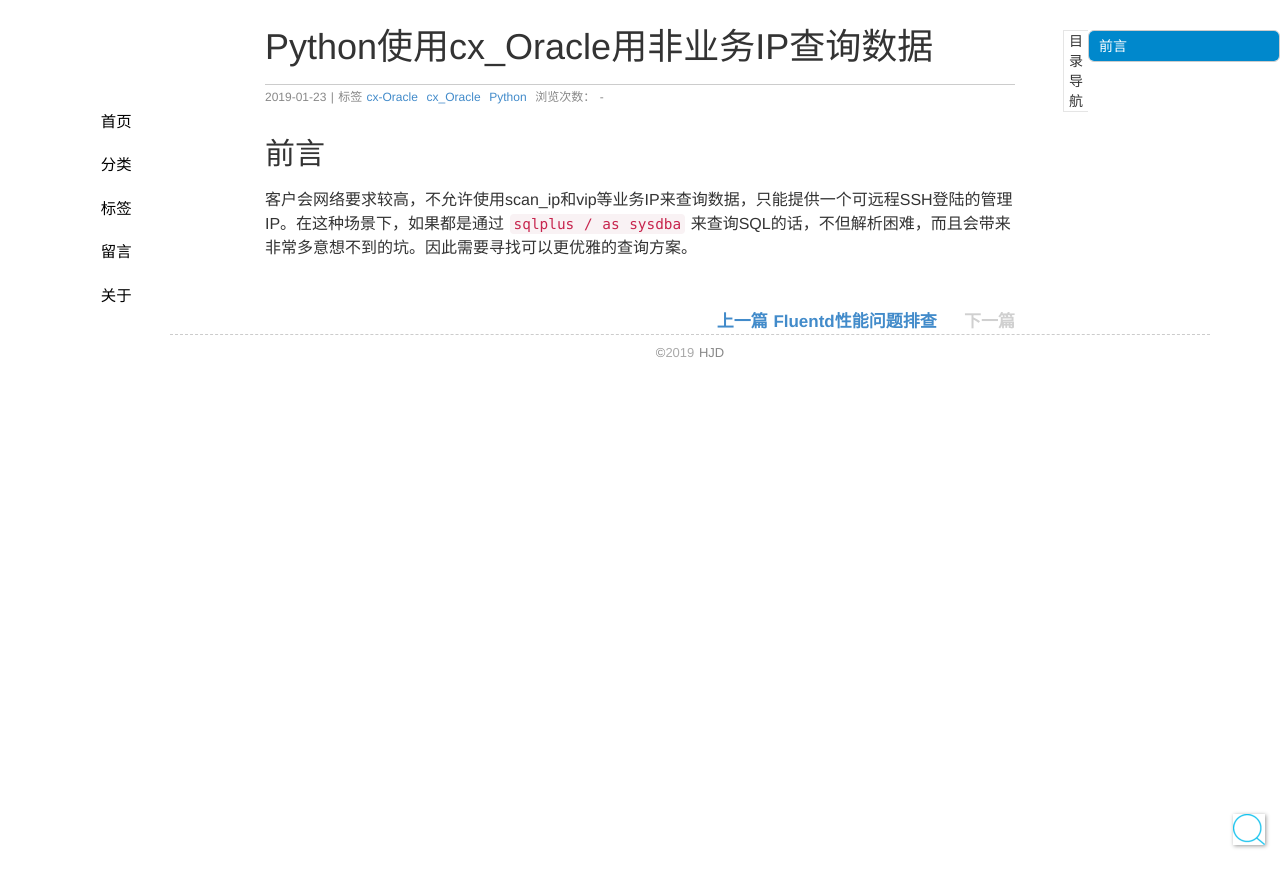
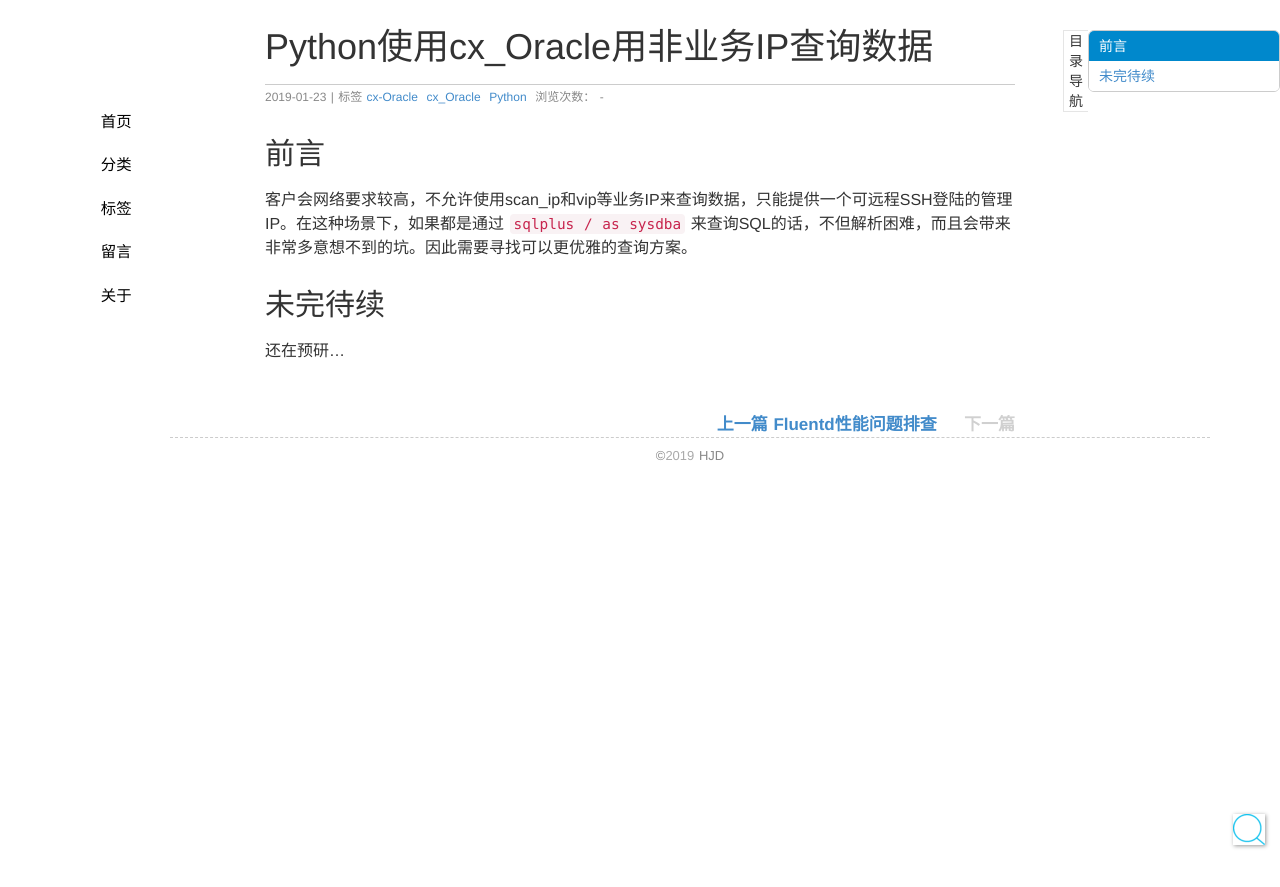
Before and after one commit to seekplum/seekplum.github.io, a Jekyll site: the page built from _posts/2019-01-23-cx-oracle-use-manage-ip.md, in a window 1280 px wide. Shown: the top 887 px of the page. Built offline with Jekyll 4.4.1, drawn with Linux system fonts in a browser that asks for light colours; comment, search, counter and statistics services are not loaded.

Commit message:
cx-Oracle篇未完待续

```diff
--- a/_posts/2019-01-23-cx-oracle-use-manage-ip.md
+++ b/_posts/2019-01-23-cx-oracle-use-manage-ip.md
@@ -5,4 +5,9 @@ tags: cx-Oracle cx_Oracle Python
 thread: cx_Oracle
 ---
 ## 前言
+
 客户会网络要求较高，不允许使用scan_ip和vip等业务IP来查询数据，只能提供一个可远程SSH登陆的管理IP。在这种场景下，如果都是通过 `sqlplus / as sysdba` 来查询SQL的话，不但解析困难，而且会带来非常多意想不到的坑。因此需要寻找可以更优雅的查询方案。
+
+## 未完待续
+
+还在预研...
```
